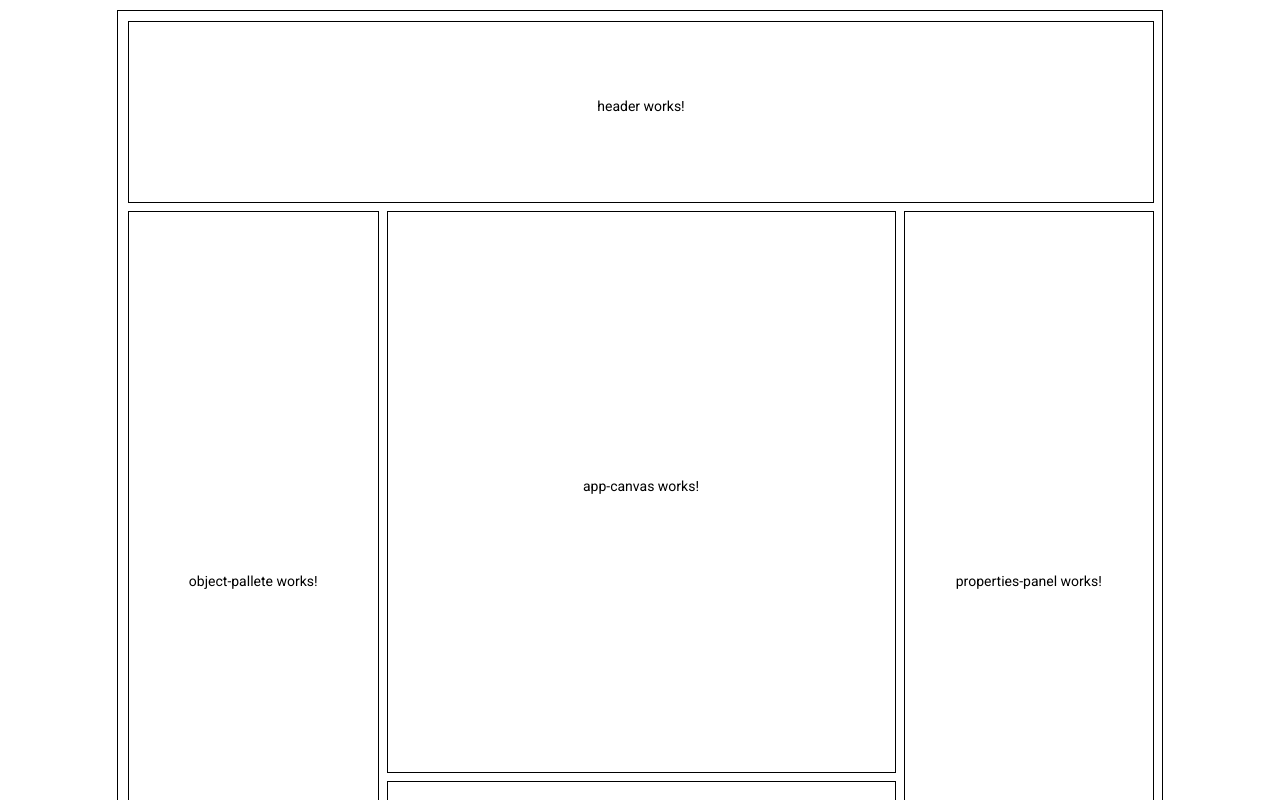
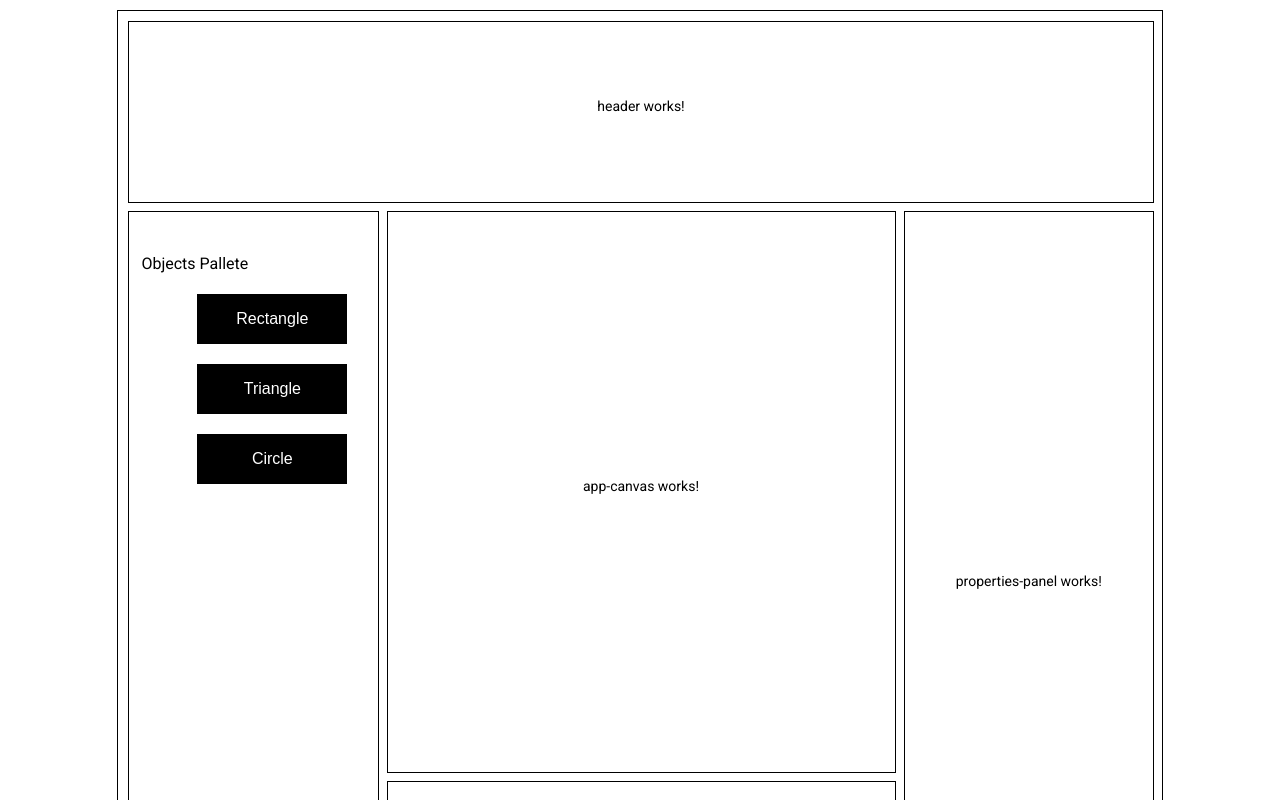
Before and after one commit to ashithprakas/MapgenerationApp-Ashith, an Angular app: page / in a window 1280 px wide. Shown: the top 800 px of the page. Built offline with nearby package versions, Linux system fonts and the light colour scheme.

Commit message:
object Pallete Ui

```diff
--- a/src/app/app.component.css
+++ b/src/app/app.component.css
@@ -10,3 +10,10 @@ mat-grid-tile {
   border: 1px solid black;
   padding: 10px;
 }
+
+.ObjectPalleteContentAllignLeft{
+
+  width: 90%;
+  height: 90%;
+
+}
--- a/src/app/app.component.html
+++ b/src/app/app.component.html
@@ -1,7 +1,9 @@
 <div class="container">
   <mat-grid-list cols="4" gutterSize="10px" rowHeight="180px">
     <mat-grid-tile colspan="4" rowspan="1" ><app-header></app-header></mat-grid-tile>
-    <mat-grid-tile colspan="1" rowspan="4"><app-object-pallete></app-object-pallete></mat-grid-tile>
+    <mat-grid-tile colspan="1" rowspan="4"><div class="ObjectPalleteContentAllignLeft">
+      <app-object-pallete></app-object-pallete>
+    </div></mat-grid-tile>
     <mat-grid-tile colspan="2" rowspan="3"><app-app-canvas></app-app-canvas></mat-grid-tile>
     <mat-grid-tile colspan="1" rowspan="4"><app-properties-panel></app-properties-panel></mat-grid-tile>
     <mat-grid-tile colspan="2" rowspan="1"><app-event-inspector-panel></app-event-inspector-panel></mat-grid-tile>
--- a/src/app/object-pallete/object-pallete.component.html
+++ b/src/app/object-pallete/object-pallete.component.html
@@ -1 +1,11 @@
-<p>object-pallete works!</p>
+<h3>Objects Pallete</h3>
+
+<div class="buttonGroup">
+  <button>Rectangle</button>
+  <br>
+  <br>
+  <button>Triangle</button>
+  <br>
+  <br>
+  <button>Circle</button>
+</div>
```
